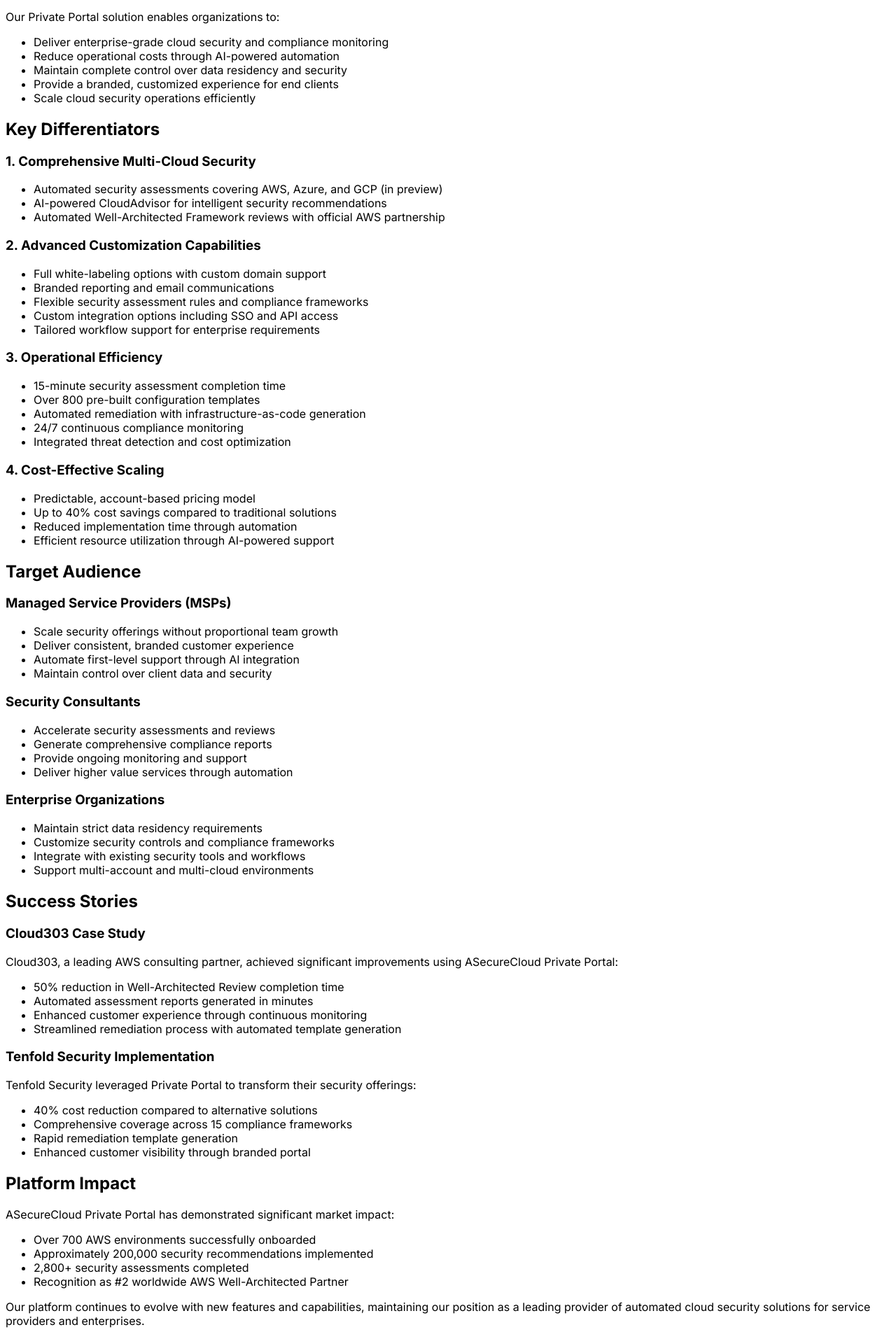
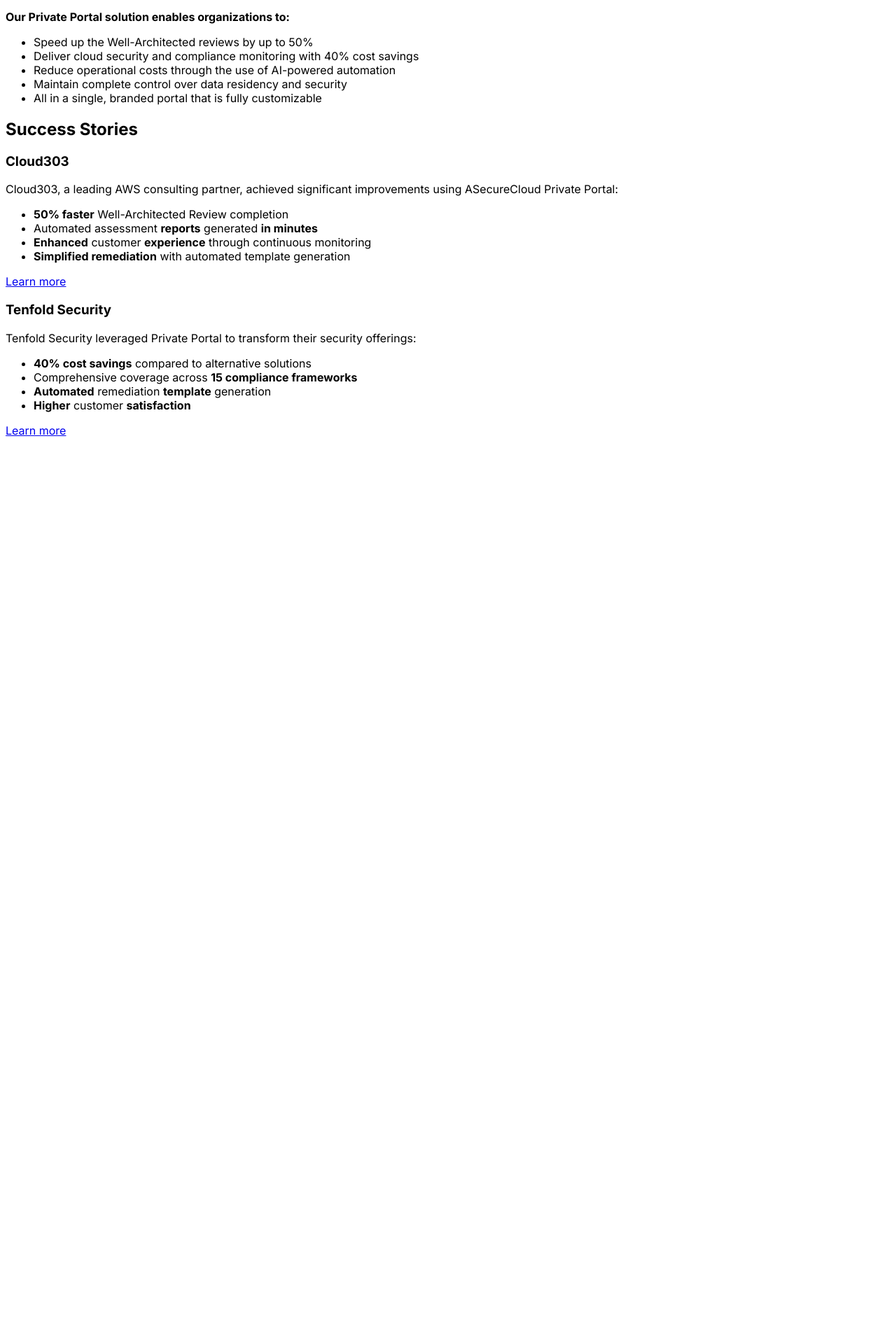
Before and after one commit to asecurecloud/documentation, a Next.js app: page /privatePortal in a window 1280 px wide. Shown: the part 193-2106 px from the top of the page at 70% size. After the commit the page ends 834 px from the top, so only its background shows below. Built offline with nearby package versions, Linux system fonts and the light colour scheme.

Commit message:
updated PP

```diff
--- a/pages/privatePortal/index.mdx
+++ b/pages/privatePortal/index.mdx
@@ -1,99 +1,40 @@
-# Introduction to ASecureCloud Private Portal
+# ASecureCloud Private Portal
 
 ## Overview
 
 ASecureCloud Private Portal is a dedicated cloud security and compliance platform designed specifically for Managed Service Providers (MSPs), consultants, and enterprises who need to deliver comprehensive cloud security solutions at scale. The platform combines AI-powered automation with extensive customization capabilities to help organizations transform their cloud security offerings while maintaining complete control over their data and brand identity.
 
-Our Private Portal solution enables organizations to:
+**Our Private Portal solution enables organizations to:**
 
-* Deliver enterprise-grade cloud security and compliance monitoring
-* Reduce operational costs through AI-powered automation
+* Speed up the Well-Architected reviews by up to 50%
+* Deliver cloud security and compliance monitoring with 40% cost savings
+* Reduce operational costs through the use of AI-powered automation
 * Maintain complete control over data residency and security
-* Provide a branded, customized experience for end clients
-* Scale cloud security operations efficiently
+* All in a single, branded portal that is fully customizable
 
-## Key Differentiators
 
-### 1. Comprehensive Multi-Cloud Security
-
-* Automated security assessments covering AWS, Azure, and GCP (in preview)
-* AI-powered CloudAdvisor for intelligent security recommendations
-* Automated Well-Architected Framework reviews with official AWS partnership
-
-### 2. Advanced Customization Capabilities
-
-* Full white-labeling options with custom domain support
-* Branded reporting and email communications
-* Flexible security assessment rules and compliance frameworks
-* Custom integration options including SSO and API access
-* Tailored workflow support for enterprise requirements
-
-### 3. Operational Efficiency
-
-* 15-minute security assessment completion time
-* Over 800 pre-built configuration templates
-* Automated remediation with infrastructure-as-code generation
-* 24/7 continuous compliance monitoring
-* Integrated threat detection and cost optimization
-
-### 4. Cost-Effective Scaling
-
-* Predictable, account-based pricing model
-* Up to 40% cost savings compared to traditional solutions
-* Reduced implementation time through automation
-* Efficient resource utilization through AI-powered support
-
-## Target Audience
-
-### Managed Service Providers (MSPs)
-
-* Scale security offerings without proportional team growth
-* Deliver consistent, branded customer experience
-* Automate first-level support through AI integration
-* Maintain control over client data and security
-
-### Security Consultants
-
-* Accelerate security assessments and reviews
-* Generate comprehensive compliance reports
-* Provide ongoing monitoring and support
-* Deliver higher value services through automation
-
-### Enterprise Organizations
-
-* Maintain strict data residency requirements
-* Customize security controls and compliance frameworks
-* Integrate with existing security tools and workflows
-* Support multi-account and multi-cloud environments
 
 ## Success Stories
 
-### Cloud303 Case Study
+### Cloud303
 
 Cloud303, a leading AWS consulting partner, achieved significant improvements using ASecureCloud Private Portal:
 
-* 50% reduction in Well-Architected Review completion time
-* Automated assessment reports generated in minutes
-* Enhanced customer experience through continuous monitoring
-* Streamlined remediation process with automated template generation
+* **50% faster** Well-Architected Review completion
+* Automated assessment **reports** generated **in minutes**
+* **Enhanced** customer **experience** through continuous monitoring
+* **Simplified remediation** with automated template generation
 
-### Tenfold Security Implementation
+[Learn more](https://aws.amazon.com/partners/success/cloud303-asecurecloud/)
+
+### Tenfold Security
 
 Tenfold Security leveraged Private Portal to transform their security offerings:
 
-* 40% cost reduction compared to alternative solutions
-* Comprehensive coverage across 15 compliance frameworks
-* Rapid remediation template generation
-* Enhanced customer visibility through branded portal
-
-## Platform Impact
-
-ASecureCloud Private Portal has demonstrated significant market impact:
-
-* Over 700 AWS environments successfully onboarded
-* Approximately 200,000 security recommendations implemented
-* 2,800+ security assessments completed
-* Recognition as #2 worldwide AWS Well-Architected Partner
+* **40% cost savings** compared to alternative solutions
+* Comprehensive coverage across **15 compliance frameworks**
+* **Automated** remediation **template** generation
+* **Higher** customer **satisfaction**
 
 
-Our platform continues to evolve with new features and capabilities, maintaining our position as a leading provider of automated cloud security solutions for service providers and enterprises.
+[Learn more](https://s3.amazonaws.com/asecure.cloud/case-study-tenfold-security.pdf)
--- a/pages/wellArchitected/_meta.ts
+++ b/pages/wellArchitected/_meta.ts
@@ -1,3 +1,4 @@
 export default {
-  index: "Overview"
+  index: "Overview",
+  conductingwar: "Conducting a WAR"
 }
```
Also changed, not shown: pages/wellArchitected/conductingwar.mdx (added, +33 -0 lines), pages/wellArchitected/index.mdx (+1 -37 lines).
